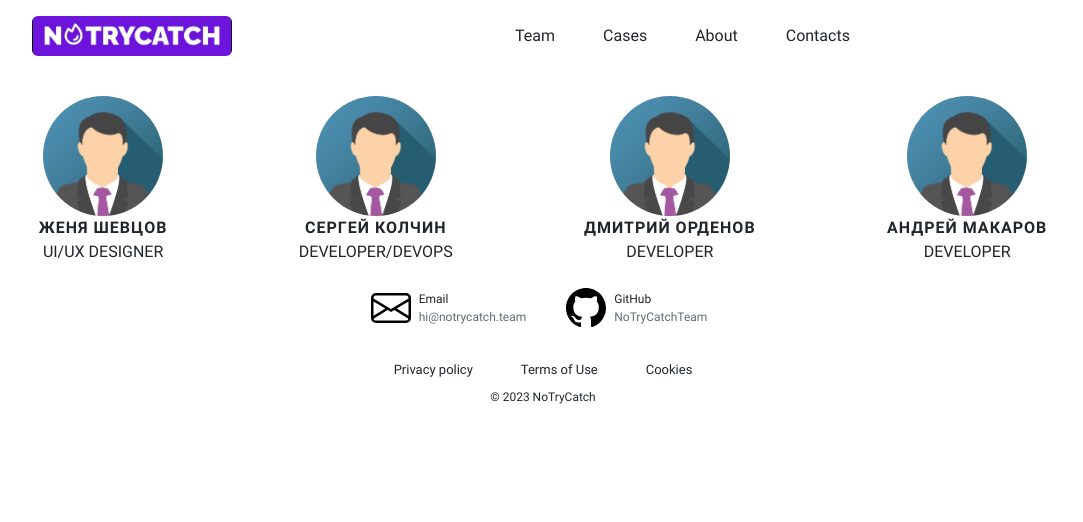
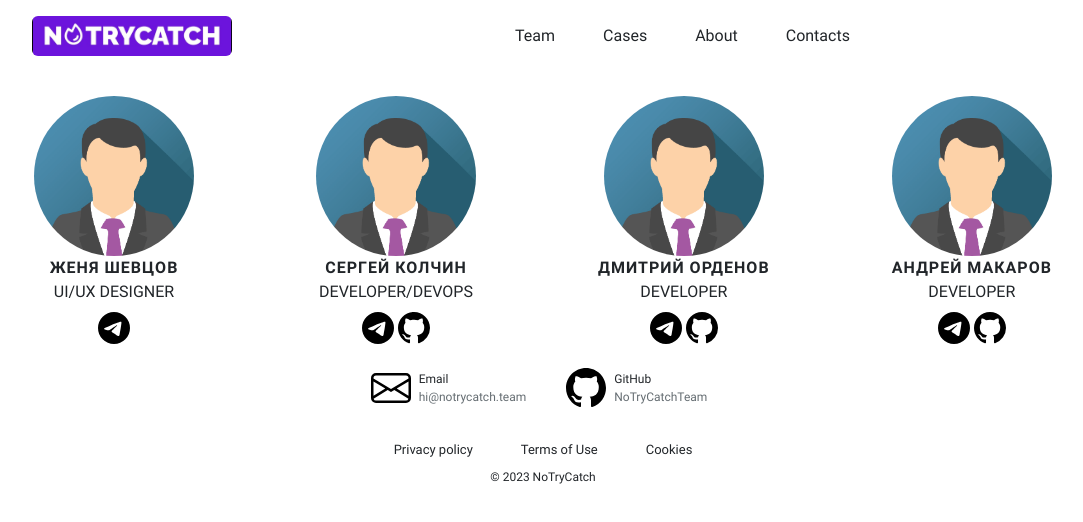
Before and after one commit to NoTryCatchTeam/notrycatch.github.io, an Angular app: page / in a window 1280 px wide. Shown: the top 522 px of the page, without its empty margins (97-1180 px from the left). Built offline with nearby package versions, Linux system fonts and the light colour scheme.

Commit message:
add member contacts

```diff
--- a/src/app/team/member/member.component.html
+++ b/src/app/team/member/member.component.html
@@ -2,4 +2,9 @@
     <img src="../../../assets/{{avatarName}}.png" class="avatar"/>
     <div class="name text-uppercase">{{Name}}</div>
     <div class="position text-uppercase">{{Position}}</div>
+    <div class="contacts d-flex flex-row gap-1 justify-content-evenly">
+        <a *ngIf="Telegram.length!=0" href="https://t.me/{{Telegram}}"><img height="32px" src="../../../assets/telegram.svg"></a>
+        <a *ngIf="Email.length!=0" href="mailto://{{Email}}"><img height="32px" src="../../../assets/envelope.svg"></a>
+        <a *ngIf="Github.length!=0" href="https://github.com/{{Github}}"><img height="32px" src="../../../assets/github.svg"></a>
+    </div>
 </div>
--- a/src/app/team/member/member.component.scss
+++ b/src/app/team/member/member.component.scss
@@ -1,15 +1,15 @@
 .avatar {
   vertical-align: middle;
-  width: 120px;
-  height: 120px;
+  width: 160px;
+  height: 160px;
   border-radius: 50%;
-  border-width: 5px;
 }
 
 .name {
   font-family: 'Roboto-Bold';
+  letter-spacing: 1px;
 }
 
-.name {
-  letter-spacing: 1px;
+.contacts {
+  margin-top: 8px;
 }
--- a/src/app/team/member/member.component.ts
+++ b/src/app/team/member/member.component.ts
@@ -9,4 +9,7 @@ export class MemberComponent {
   @Input() avatarName = '';
   @Input() Name = '';
   @Input() Position = '';
+  @Input() Telegram = '';
+  @Input() Email = '';
+  @Input() Github = '';
 }
--- a/src/app/team/team.component.html
+++ b/src/app/team/team.component.html
@@ -1,7 +1,9 @@
-
 <div class="d-flex flex-column align-items-center flex-sm-row align-items-sm-start justify-content-sm-around gap-4">
-    <app-member avatarName="avatar" Name="Женя&nbsp;Шевцов" Position="UI/UX Designer"></app-member>
-    <app-member avatarName="avatar" Name="Сергей&nbsp;Колчин" Position="Developer/DevOps"></app-member>
-    <app-member avatarName="avatar" Name="Дмитрий&nbsp;Орденов" Position="Developer"></app-member>
-    <app-member avatarName="avatar" Name="Андрей&nbsp;Макаров" Position="Developer"></app-member>
+    <app-member avatarName="avatar" Name="Женя&nbsp;Шевцов" Position="UI/UX Designer" Telegram="rvrsrec"></app-member>
+    <app-member avatarName="avatar" Name="Сергей&nbsp;Колчин" Position="Developer/DevOps" Telegram="swamp1820"
+        Github="swamp1820"></app-member>
+    <app-member avatarName="avatar" Name="Дмитрий&nbsp;Орденов" Position="Developer" Telegram="monteybb"
+        Github="DimaOrdenov"></app-member>
+    <app-member avatarName="avatar" Name="Андрей&nbsp;Макаров" Position="Developer" Telegram="mak100un"
+        Github="mak100un"></app-member>
 </div>
```
Also changed, not shown: src/assets/telegram.svg (added).
